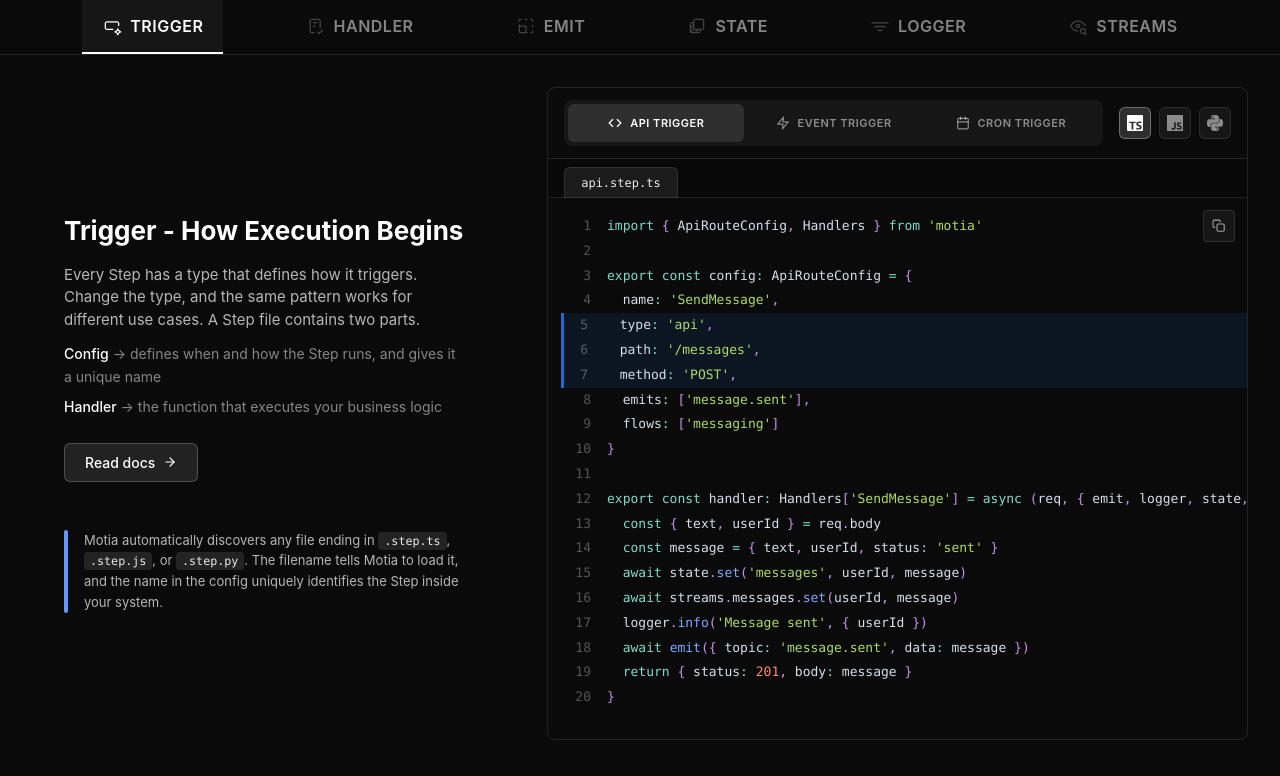
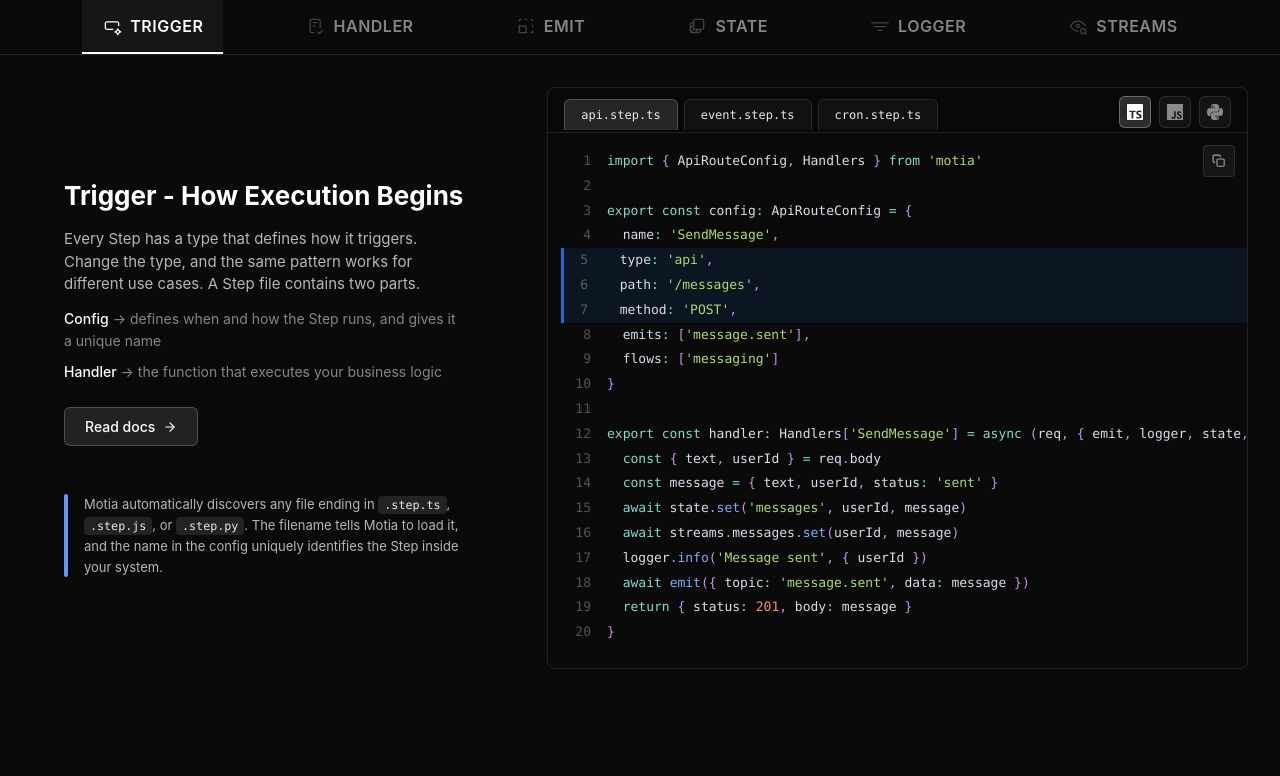
Before and after one commit to Yashank18/motia-widget, a React (Vite) app: page / in a window 1280 px wide. Shown: the top 776 px of the page. Built offline with nearby package versions, Linux system fonts and the light colour scheme.

Commit message:
chore: file system

```diff
--- a/src/App.jsx
+++ b/src/App.jsx
@@ -47,23 +47,6 @@ function App() {
     // Get step content for left panel
     const stepContent = stepDescriptions[activeStep] || {};
 
-    // Generate filename based on category and language
-    const getFilename = () => {
-        // Map category to base filename
-        const categoryMap = {
-            'api-streams': 'api.step',
-            'event-streams': 'event.step',
-            'cron-streams': 'cron.step'
-        };
-        const baseName = categoryMap[activeCategory] || 'step';
-        const extensions = {
-            typescript: '.ts',
-            python: '.py',
-            javascript: '.js'
-        };
-        return `${baseName}${extensions[activeLanguage]}`;
-    };
-
     return (
         <div className="step-app">
             <StepNavigation activeStep={activeStep} onStepChange={setActiveStep} />
@@ -78,12 +61,10 @@ function App() {
                             code={currentCode}
                             language={activeLanguage}
                             highlightLines={highlightLines}
-                            filename={getFilename()}
                             activeLanguage={activeLanguage}
                             onLanguageChange={setActiveLanguage}
                             activeCategory={activeCategory}
                             onCategoryChange={setActiveCategory}
-                            activeStep={activeStep}
                         />
                     </div>
                 </div>
--- a/src/components/CodeDisplay.css
+++ b/src/components/CodeDisplay.css
@@ -40,23 +40,29 @@
 
 .step-code-inner-header {
     display: flex;
-    align-items: flex-end;
-    gap: 0;
-    padding: 0;
-    padding-left: 16px;
-    padding-top: 8px;
+    align-items: center;
+    justify-content: space-between;
+    padding: 8px 16px 0 16px;
     border-bottom: 1px solid rgba(255, 255, 255, 0.1);
     background: rgba(0, 0, 0, 0.2);
-    flex-wrap: wrap;
     min-height: 36px;
 }
 
+.step-code-filename-group {
+    display: flex;
+    gap: 6px;
+    align-items: flex-end;
+}
+
 .step-code-filename-tab {
+    border: none;
+    outline: none;
+    cursor: pointer;
+    background: rgba(255, 255, 255, 0.04);
     font-size: 12px;
     color: rgba(255, 255, 255, 0.9);
     font-family: 'Monaco', 'Menlo', monospace;
     padding: 8px 16px;
-    background: rgba(255, 255, 255, 0.08);
     border: 1px solid rgba(255, 255, 255, 0.1);
     border-bottom: none;
     border-radius: 6px 6px 0 0;
@@ -64,6 +70,17 @@
     position: relative;
     margin-bottom: -1px;
     display: inline-block;
+}
+
+.step-code-filename-tab.active {
+    background: rgba(255, 255, 255, 0.12);
+    border-color: rgba(255, 255, 255, 0.2);
+}
+
+.step-code-language {
+    display: flex;
+    align-items: center;
+    margin-bottom: 4px;
 }
 
 .step-code-actions {
--- a/src/components/CodeDisplay.jsx
+++ b/src/components/CodeDisplay.jsx
@@ -2,10 +2,9 @@ import React, { useEffect, useRef } from 'react';
 import { Highlight, themes } from 'prism-react-renderer';
 import { FiCopy, FiCheck } from 'react-icons/fi';
 import LanguageSelector from './LanguageSelector';
-import CategoryTabs from './CategoryTabs';
 import './CodeDisplay.css';
 
-const CodeDisplay = React.memo(({ code, language, highlightLines, filename, activeLanguage, onLanguageChange, activeCategory, onCategoryChange, activeStep }) => {
+const CodeDisplay = React.memo(({ code, language, highlightLines, activeLanguage, onLanguageChange, activeCategory, onCategoryChange }) => {
     const [copied, setCopied] = React.useState(false);
     const highlightRefs = useRef({});
 
@@ -45,24 +44,44 @@ const CodeDisplay = React.memo(({ code, language, highlightLines, filename, acti
         return langMap[lang] || 'javascript';
     };
 
+    const getCategoryFileTabs = () => {
+        const extensions = {
+            typescript: '.ts',
+            python: '.py',
+            javascript: '.js'
+        };
+
+        const ext = extensions[activeLanguage] || '.ts';
+
+        return [
+            { id: 'api-streams', label: `api.step${ext}` },
+            { id: 'event-streams', label: `event.step${ext}` },
+            { id: 'cron-streams', label: `cron.step${ext}` }
+        ];
+    };
+
     return (
         <div className="step-code-display">
-            <div className="step-code-header">
-                <CategoryTabs
-                    activeCategory={activeCategory}
-                    onCategoryChange={onCategoryChange}
-                    activeStep={activeStep}
-                />
-                <div className="step-code-actions">
-                    <LanguageSelector
-                        activeLanguage={activeLanguage}
-                        onLanguageChange={onLanguageChange}
-                    />
-                </div>
-            </div>
             <div className="step-code-content">
                 <div className="step-code-inner-header">
-                    <div className="step-code-filename-tab">{filename}</div>
+                    <div className="step-code-filename-group">
+                        {getCategoryFileTabs().map(tab => (
+                            <button
+                                key={tab.id}
+                                type="button"
+                                className={`step-code-filename-tab ${activeCategory === tab.id ? 'active' : ''}`}
+                                onClick={() => onCategoryChange(tab.id)}
+                            >
+                                {tab.label}
+                            </button>
+                        ))}
+                    </div>
+                    <div className="step-code-language">
+                        <LanguageSelector
+                            activeLanguage={activeLanguage}
+                            onLanguageChange={onLanguageChange}
+                        />
+                    </div>
                 </div>
                 <div className="step-code-wrapper">
                     <button className="step-copy-btn" onClick={handleCopy}>
```
